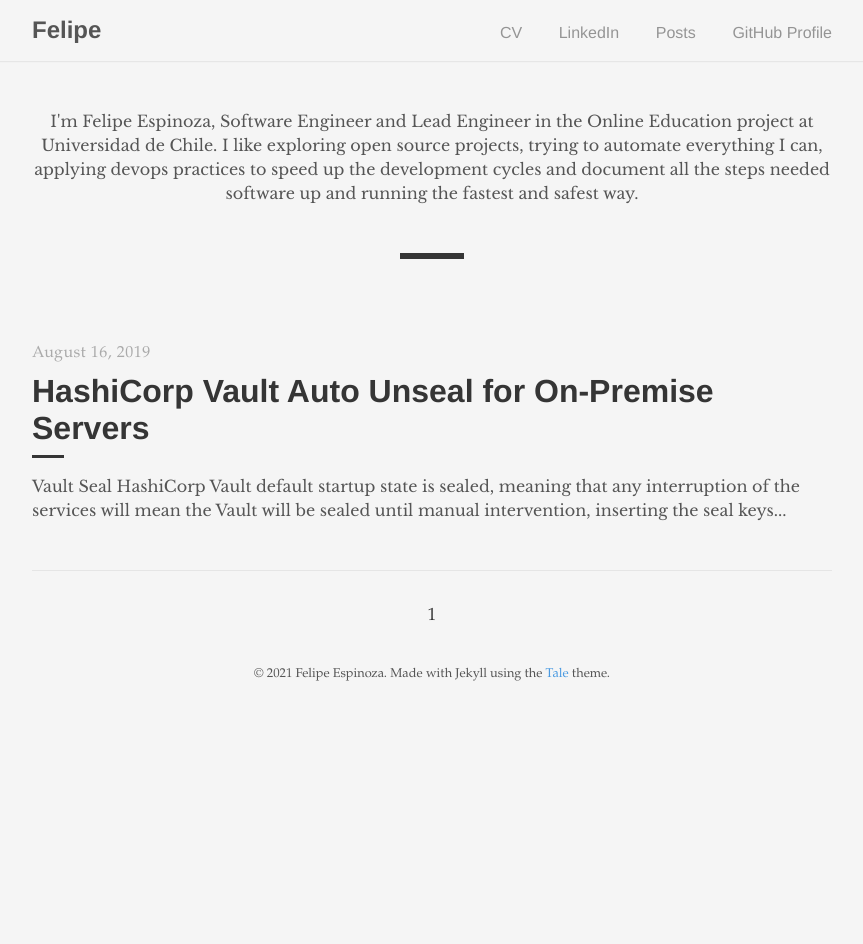
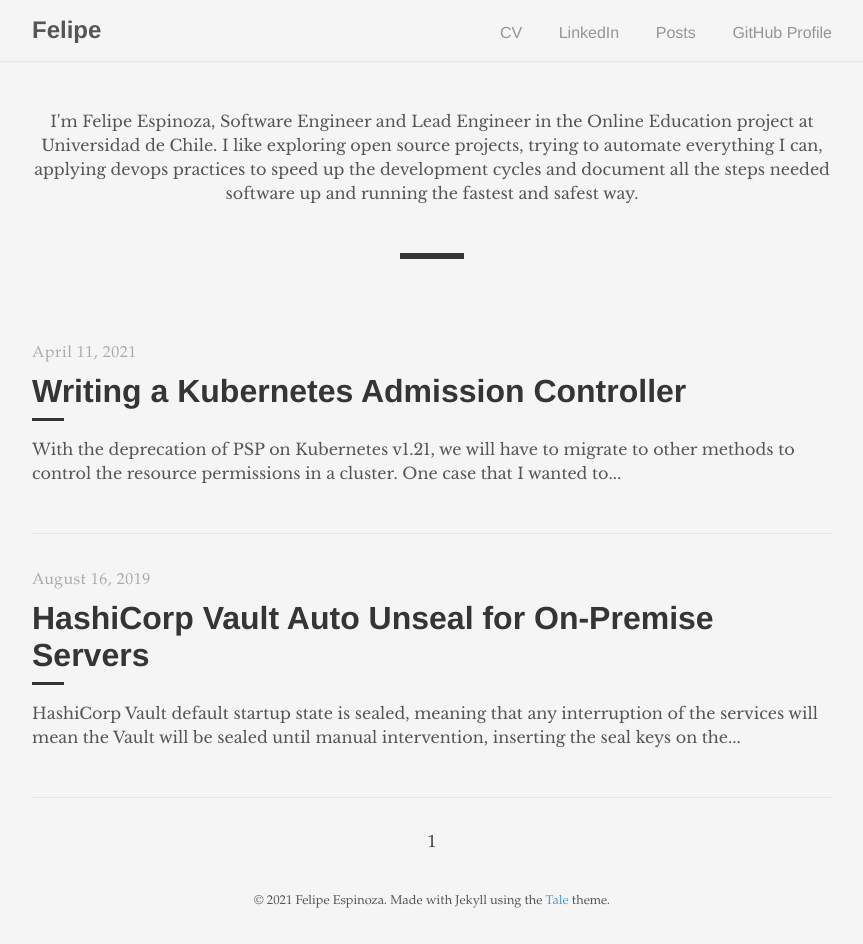
Before and after one commit to fdns/fdns.github.io, a Jekyll site: the page built from index.html, in a window 1280 px wide. Shown: the whole page, without its empty margins (208-1071 px from the left). Built offline with Jekyll 4.4.1, drawn with Linux system fonts in a browser that asks for light colours; the list of posts is cut into pages by our own code; before the commit the page ends 900 px from its top, so only the background shows below that; some of the changed lines change nothing that is shown.

Commit message:
Publish Kubernetes Admission Controller

````diff
--- a/_posts/2019-08-16-Basic-Hashicorp-Vault-Autounseal.md
+++ b/_posts/2019-08-16-Basic-Hashicorp-Vault-Autounseal.md
@@ -4,7 +4,6 @@ author: Felipe
 layout: post
 ---
 
-# Vault Seal
 HashiCorp Vault default startup state is sealed, meaning that any interruption of the services will mean the Vault will be sealed until manual intervention, inserting the seal keys on the system for it to unlock and start running again.
 
 This is more prominent with on-premise servers, where the auto-unseal features are not as available compared to the clod services, and when the Enterprise features are not available.
--- /dev/null
+++ b/_posts/2021-04-11-Kubernetes-Admission-Controller.md
@@ -0,0 +1,353 @@
+---
+title: Writing a Kubernetes Admission Controller
+author: Felipe
+layout: post
+---
+With the deprecation of [PSP](https://kubernetes.io/blog/2021/04/06/podsecuritypolicy-deprecation-past-present-and-future/) on Kubernetes v1.21, we will have to migrate to other methods to control the resource permissions in a cluster.
+
+One case that I wanted to handle was running an untrusted job in a cluster, to help review student’s homework and leveraging kubernetes for resource allocation and security. Here we will explore how to develop a new admission controller, that will verify the fields of new jobs on a given namespace are secure enough to run untrusted code in a safe way.
+
+
+# Recommended policy enforcement applications
+If you want to start defining policies for a production cluster, you will probably want to use a ready to use application, which have predefined policies, and setup custom policies easily by using custom resources. Some of them are:
+
+- [Kyverno](https://github.com/kyverno/kyverno)
+- [OPA/Gatekeeper](https://github.com/open-policy-agent/gatekeeper)
+- [k-rail](https://github.com/cruise-automation/k-rail)
+
+# Cluster requirements
+The api-server must have the plugin **ValidatingAdmissionWebhook** enabled (If you want to modify the resources, you also need **MutatingAdmissionWebhook**). Note that these plugins are disabled by default in a kind cluster.
+
+# Application goal
+In our example, we will write a validating admission webhook (So we will not modify the resource) that will check new jobs created in a namespace, verifying as many security options of the pod as we can (running as non-root, using gvisor as sandbox, and many others). The target container image that we are targeting is an untrusted job that can be potentially malicious.
+
+# Writing the admission controller
+Our admission controller will be written in **Go**, but you can use any language you know as the api use normal https json requests.
+
+I will be trimming some of the code to make it more readable. The full source code can be found at [https://github.com/fdns/simple-admission](https://github.com/fdns/simple-admission)
+
+## Listening to admission requests
+First, we will need to create a HTTPS listener (TLS is mandatory). You can use any http path to serve the requests, but you must update the manifest afterwards with the correct location when we define the ValidatingAdmissionWebhook.
+```go
+func main() {
+    // ...
+    certs, err := tls.LoadX509KeyPair(certFile, keyFile)
+
+    server := &http.Server{
+        Addr: fmt.Sprintf(":%v", port),
+        TLSConfig: &tls.Config{
+            Certificates: []tls.Certificate{certs},
+        },
+    }
+
+    // Define server  handler
+    handler := AdmissionHandler{
+        RuntimeClass: runtimeClass,
+    }
+    mux := http.NewServeMux()
+    mux.HandleFunc("/validate", handler.handler)
+    server.Handler = mux
+
+    go func() {
+        log.Printf("Listening on port %v", port)
+        if err := server.ListenAndServeTLS("", ""); err != nil {
+            log.Printf("Failed to listen and serve webhook server: %v", err)
+            os.Exit(1)
+        }
+    }()
+
+    // Listen to the shutdown signal
+    signalChan := make(chan os.Signal, 1)
+    signal.Notify(signalChan, syscall.SIGINT, syscall.SIGTERM)
+    <-signalChan
+
+    log.Printf("Shutting down webserver")
+    server.Shutdown(context.Background())
+}
+```
+
+## Handling admission request
+When receiving the request, you must load the body as an AdmissionReview object. This object contains all the information of the objects that is being created.
+
+```go
+import (
+    admission "k8s.io/api/admission/v1beta1"
+    batchv1 "k8s.io/api/batch/v1"
+    k8meta "k8s.io/apimachinery/pkg/apis/meta/v1"
+)
+
+func (handler *AdmissionHandler) handler(w http.ResponseWriter, r *http.Request) {
+    var body []byte
+    if r.Body != nil {
+        data, err := ioutil.ReadAll(r.Body)
+        if err == nil {
+            body = data
+        } else {
+            log.Printf("Error %v", err)
+            http.Error(w, "Error reading body", http.StatusBadRequest)
+            return
+        }
+    }
+
+    request := admission.AdmissionReview{}
+    if err := json.Unmarshal(body, &request); err != nil {
+        log.Printf("Error parsing body %v", err)
+        http.Error(w, "Error parsing body", http.StatusBadRequest)
+        return
+    }
+
+    result, err := checkRequest(request.Request, handler)
+    // ...
+}
+```
+
+## Validating the request
+In the **checkRequest** function, we will check if we can handle the resource, verifying the resource group, kind, operation and namespace.
+```go
+func checkRequest(request *admission.AdmissionRequest, handler *AdmissionHandler) (bool, error) {
+    if request.RequestKind.Group != "batch" || request.RequestKind.Kind != "Job" || request.Operation != "CREATE" {
+        log.Printf("Skipped resource [%v,%v,%v], check rules to exclude this resource", request.RequestKind.Group, request.RequestKind.Kind, request.Operation)
+        return true, nil
+    }
+    // ...
+}
+```
+
+The resource body (In our case, a Job) must un unmarshal again before we can verify the parameters.
+```go
+    var job *batchv1.Job
+    err := json.Unmarshal(request.Object.Raw, &job)
+    if err != nil {
+        log.Printf("Error parsing job %v", err)
+        return true, nil
+    }
+
+    return checkJob(job, handler)
+```
+
+## Checking the resource
+On the **checkJob**, we will have full access to the resource parameters. Most of the parameters that are not defined will be **nil**, so you must verify that the parameters is defined before getting its value.
+
+I will copy some of the rules as an example, and the full list that I defined can be found [here](https://github.com/fdns/simple-admission/blob/e09fb1676442122e8518547f20dedf12332ea061/serve.go#L97).
+
+```go
+func checkJob(request *batchv1.Job, handler *AdmissionHandler) (bool, error) {
+    if request.Spec.ActiveDeadlineSeconds == nil || *request.Spec.ActiveDeadlineSeconds == 0 {
+        return false, fmt.Errorf("activeDeadlineSeconds must be set")
+    }
+
+    spec := request.Spec.Template.Spec
+    if spec.RuntimeClassName == nil || *spec.RuntimeClassName != handler.RuntimeClass {
+        return false, fmt.Errorf("wrong RuntimeClass %v is set for job %v, must be %v", spec.RuntimeClassName, request.Name, handler.RuntimeClass)
+    }
+
+    if spec.HostNetwork != false {
+        return false, fmt.Errorf("HostNetwork must not be set")
+    }
+
+    if spec.SecurityContext != nil && len(spec.SecurityContext.Sysctls) > 0 {
+        return false, fmt.Errorf("Sysctls must be empty")
+    }
+
+    // ...
+
+    for _, container := range spec.Containers {
+        if container.SecurityContext == nil {
+            return false, fmt.Errorf("SecurityContext must be set for the container")
+        }
+        context := *container.SecurityContext
+
+        if context.RunAsNonRoot == nil || *context.RunAsNonRoot != true {
+            return false, fmt.Errorf("RunAsNonRoot must be set per container")
+        }
+
+        // ...
+    }
+    return true, nil
+}
+```
+
+## Returning to the api-server
+After doing all the validations, you must return an **AdmissionResponse** object that is json encoded. In this object we will define if the objects is allowed or not in our cluster. We can also append a message that will be displayed when the resource is not allowed, so the developer can fix the resource according to the conditions you define.
+
+```go
+	result, err := checkRequest(request.Request, handler)
+	response := admission.AdmissionResponse{
+		UID:     request.Request.UID,
+		Allowed: result,
+	}
+	if err != nil {
+		response.Result = &k8meta.Status{
+			Message: fmt.Sprintf("%v", err),
+			Reason:  k8meta.StatusReasonUnauthorized,
+		}
+	}
+
+	outReview := admission.AdmissionReview{
+		TypeMeta: request.TypeMeta,
+		Request:  request.Request,
+		Response: &response,
+	}
+	json, err := json.Marshal(outReview)
+
+	if err != nil {
+		http.Error(w, fmt.Sprintf("Error encoding response %v", err), http.StatusInternalServerError)
+	} else {
+		w.Header().Set("Content-Type", "application/json")
+		if _, err := w.Write(json); err != nil {
+			log.Printf("Error writing response %v", err)
+			http.Error(w, fmt.Sprintf("Error writing response: %v", err), http.StatusInternalServerError)
+		}
+	}
+```
+
+## Building our project
+As this is a standard go project, you can use a very simple Dockerfile to create the image. This image can be built by running *docker build . --tag fdns/simple-admission:latest* (You can change the tag to the one you like).
+
+```
+FROM golang:1.16.2 as builder
+
+WORKDIR $GOPATH/src/github.com/fdns/simple-admission
+COPY go.mod .
+COPY go.sum .
+
+RUN go mod download
+
+COPY . .
+
+RUN CGO_ENABLED=0 go build -o /go/bin/simple-admission
+
+FROM scratch
+COPY --from=builder /go/bin/simple-admission /go/bin/simple-admission
+ENTRYPOINT ["/go/bin/simple-admission"]
+```
+
+The only thing left is uploading it to our cluster.
+
+# Uploading controller to a kubernetes cluster
+
+## Create TLS certificates
+As the webhook require the use of HTTPS to work, we can create our own CA and certificate for the controller. The CA keys can be dropped as soon as we sign the client certificate, as the CA bundle is included in the ValidatingAdmissionWebhook object.
+
+As the requests will come from a service object, you will want to define as altnames in the certificate all the variations to call the services. In the configuration, this will look as something like the following.
+```
+[alt_names]
+DNS.1 = ${service}
+DNS.2 = ${service}.${namespace}
+DNS.3 = ${service}.${namespace}.svc
+```
+
+To stop copying so much code, you can find a simple script to generate the certificate at [https://github.com/fdns/simple-admission/blob/master/generate_certs.sh](https://github.com/fdns/simple-admission/blob/master/generate_certs.sh), which we will call with the service name and namespace of our admission controller (For example, *./generate_certs.sh simple-admission default*).
+
+The generated certificates must be mounted as a secret, as we will need to mount them in our application (save the **ca.pem** file as we will need it later).
+```yaml
+apiVersion: v1
+kind: Secret
+metadata:
+  creationTimestamp: null
+  name: admission-certs
+  namespace: default
+data:
+  server-key.pem: $(cat certs/server-key.pem | base64 | tr -d '\n')
+  server.pem: $(cat certs/server.crt | base64 | tr -d '\n')
+```
+
+## Creating the service and webhook
+You can create the deployment and services the same way as any other deployment in your cluster. Here it is recommended to increase the replica count to increase the availability.
+
+```yaml
+apiVersion: apps/v1
+kind: Deployment
+metadata:
+  labels:
+    app: simple-admission
+  name: simple-admission
+spec:
+  replicas: 1
+  selector:
+    matchLabels:
+      app: simple-admission
+  strategy: {}
+  template:
+    metadata:
+      labels:
+        app: simple-admission
+    spec:
+      containers:
+      - name: simple-admission
+        image: fdns/simple-admission:latest
+        imagePullPolicy: IfNotPresent
+        ports:
+        - containerPort: 8443
+        volumeMounts:
+        - name: admission-certs
+          mountPath: /certs
+          readOnly: true
+      volumes:
+      - name: admission-certs
+        secret:
+          secretName: admission-certs
+---
+apiVersion: v1
+kind: Service
+metadata:
+  creationTimestamp: null
+  labels:
+    app: simple-admission
+  name: simple-admission
+spec:
+  ports:
+  - name: 443-8443
+    port: 443
+    protocol: TCP
+    targetPort: 8443
+  selector:
+    app: simple-admission
+  type: ClusterIP
+```
+
+## Creating the ValidatingAdmissionWebhook
+Finally, we will create the **ValidatingAdmissionWebhook**. We can define multiple webhooks, where in each one we must tell kubernetes the service, path and CA to send the request to the admission controller. For each one we can define the rules to filter the requests that are sent to our controller, where in this case we will filter for **jobs** resources in namespaces **labeled** with the name default (the namespace **MUST** be labeled in our example).
+
+In case you want to audit your webook before applying it to your cluster, you can change the failurePolicy from **Fail** to **Ignore**
+
+```yaml
+apiVersion: admissionregistration.k8s.io/v1
+kind: ValidatingWebhookConfiguration
+metadata:
+ name: simple-admission.default.cluster.local
+ namespace: default
+webhooks:
+- name: simple-admission.default.cluster.local
+  clientConfig:
+    service:
+      name: simple-admission
+      namespace: default
+      path: "/validate"
+    caBundle: $(cat certs/ca.pem | base64 | tr -d '\n')
+  rules:
+  - apiGroups: ["batch"]
+    apiVersions: ["v1"]
+    resources: ["jobs"]
+    operations: ["CREATE"]
+    scope: "*"
+  namespaceSelector:
+    matchExpressions:
+    - key: name
+      operator: In
+      values: ["default"]
+  admissionReviewVersions: ["v1"]
+  sideEffects: None
+  failurePolicy: Fail
+```
+
+## Testing our admission controller
+To the newly applied admission controller, you can simply try to create a basic job running *kubectl create job test --image busybox*, which in our case will output the following message:
+```
+error: failed to create job: admission webhook "simple-admission.default.cluster.local" denied the request: activeDeadlineSeconds must be set
+```
+
+# Conclusions
+Creating an admission controller is not difficult, but making sure all the parameters to make your containers secure is a difficult task, as not all fields are generally known, and new fields must be taken into account when kubernetes release a new version.
+
+When creating a new admission controller, you should try to target a single problem, like image verification or single fields of the resources like runtimeClass over your cluster. In case you need more complex rules, the use of the already available admission controllers is recommended, as you can define the rules in your own CRD and allow you to iterate faster (some of them have audit mode so you can check your cluster before enforcing a rule).
````
